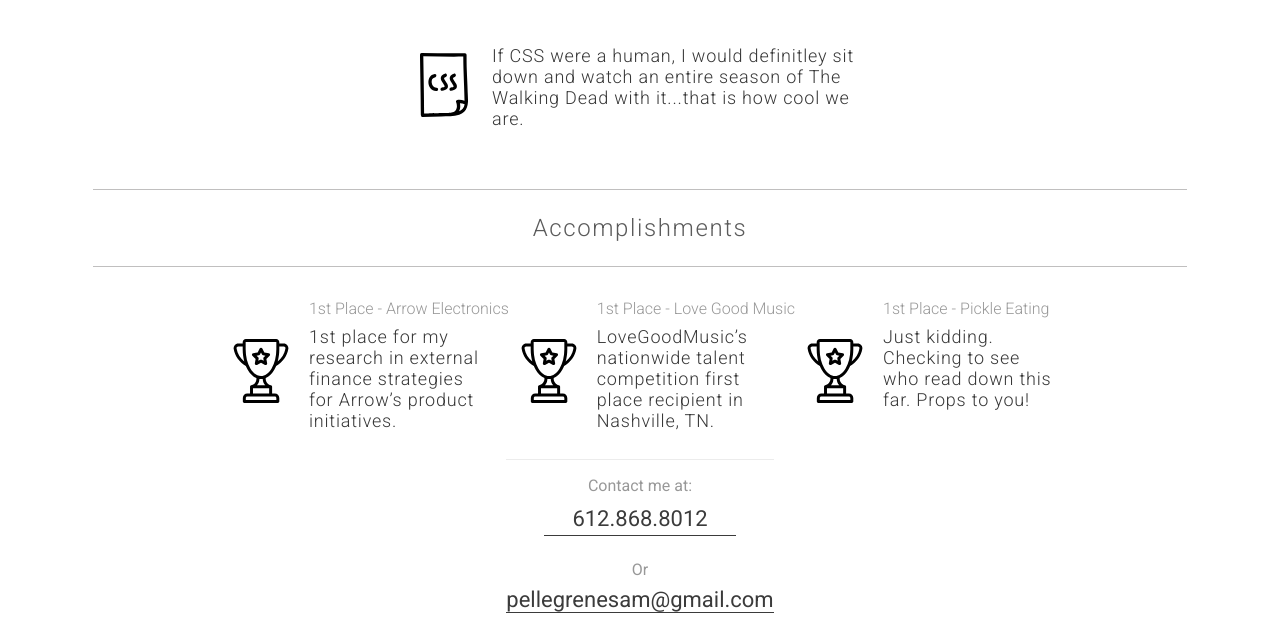
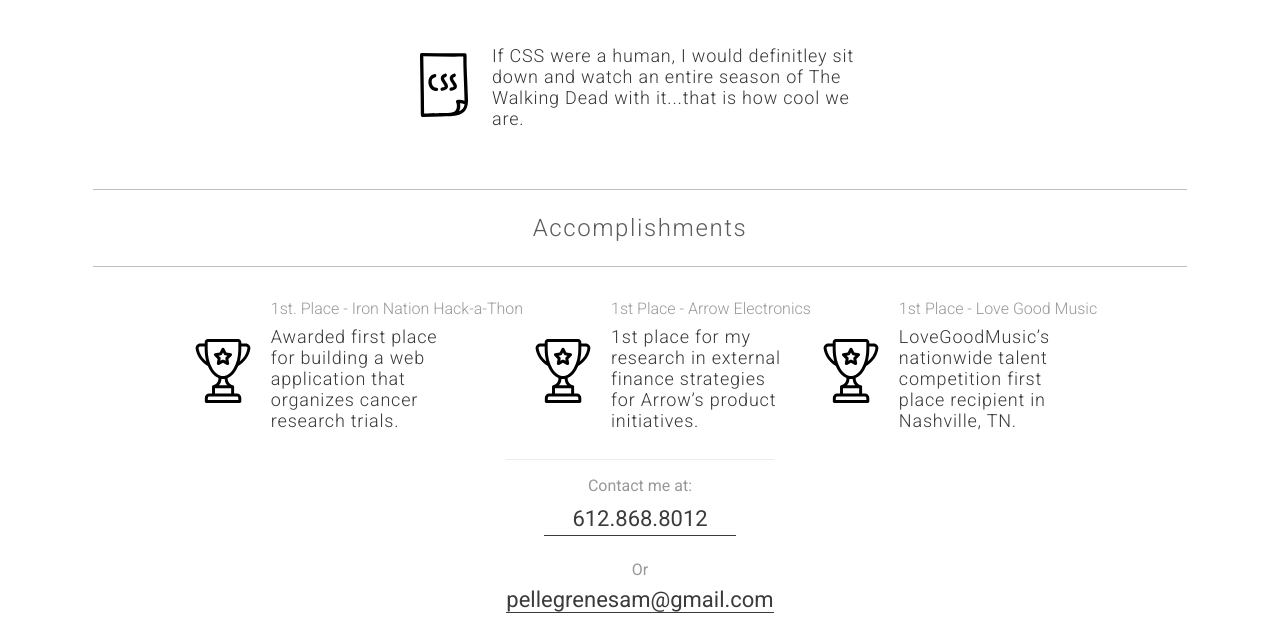
Before and after one commit to SPellegrene/SammyPelly, a website: page index.html in a window 1280 px wide. Shown: the part 2048-2671 px from the top of the page. Drawn offline with nearby package versions, Linux system fonts and the light colour scheme.

Commit message:
accomplishment

```diff
--- a/index.html
+++ b/index.html
@@ -131,6 +131,14 @@
     <div class="coding-relationships">
       <img class="code-images" src="assets/Images/trophy.svg"/>
       <div class="accomplishment-container">
+        <h4 class="accomplishment-title">1st. Place - Iron Nation Hack-a-Thon</h4>
+        <p class="accomplishment-description">Awarded first place
+        for building a web application that organizes cancer research trials.</p>
+      </div>
+    </div>
+    <div class="coding-relationships">
+      <img class="code-images" src="assets/Images/trophy.svg"/>
+      <div class="accomplishment-container">
         <h4 class="accomplishment-title">1st Place - Arrow Electronics</h4>
         <p class="accomplishment-description">1st place for my
           research in external finance strategies for
@@ -143,16 +151,7 @@
         <h4 class="accomplishment-title">1st Place - Love Good Music</h4>
         <p class="accomplishment-description">LoveGoodMusic’s<br>nationwide talent competition
           first place recipient
-          in Nashville, TN. </p>
-      </div>
-    </div>
-    <div class="coding-relationships">
-      <img class="code-images" src="assets/Images/trophy.svg"/>
-      <div class="accomplishment-container">
-        <h4 class="accomplishment-title">1st Place - Pickle Eating</h4>
-        <p class="accomplishment-description">Just kidding.
-          Checking to see who read down this far. Props to you!
-      </p>
+          in Nashville, TN.</p>
       </div>
     </div>
   </div>
```
